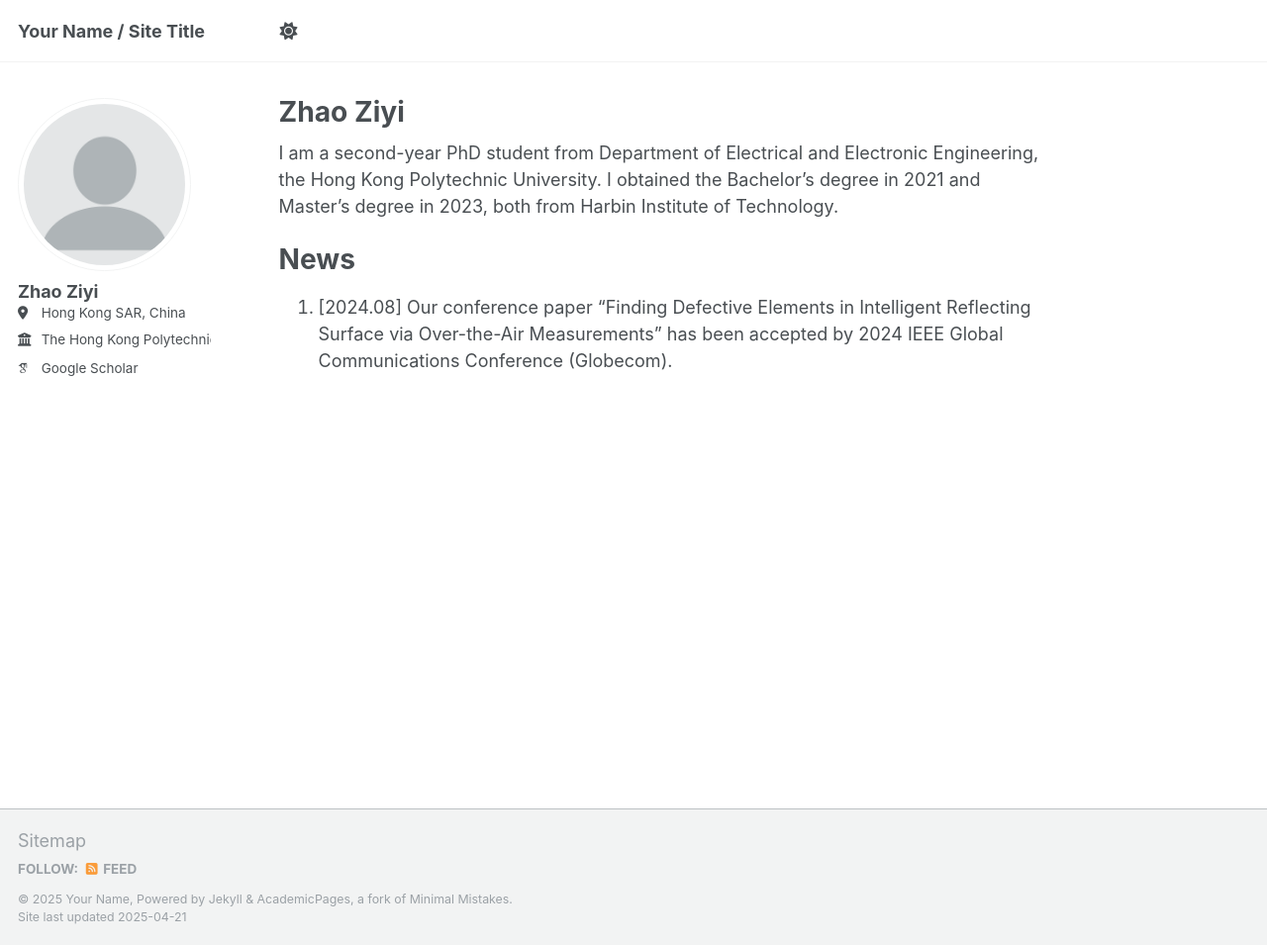
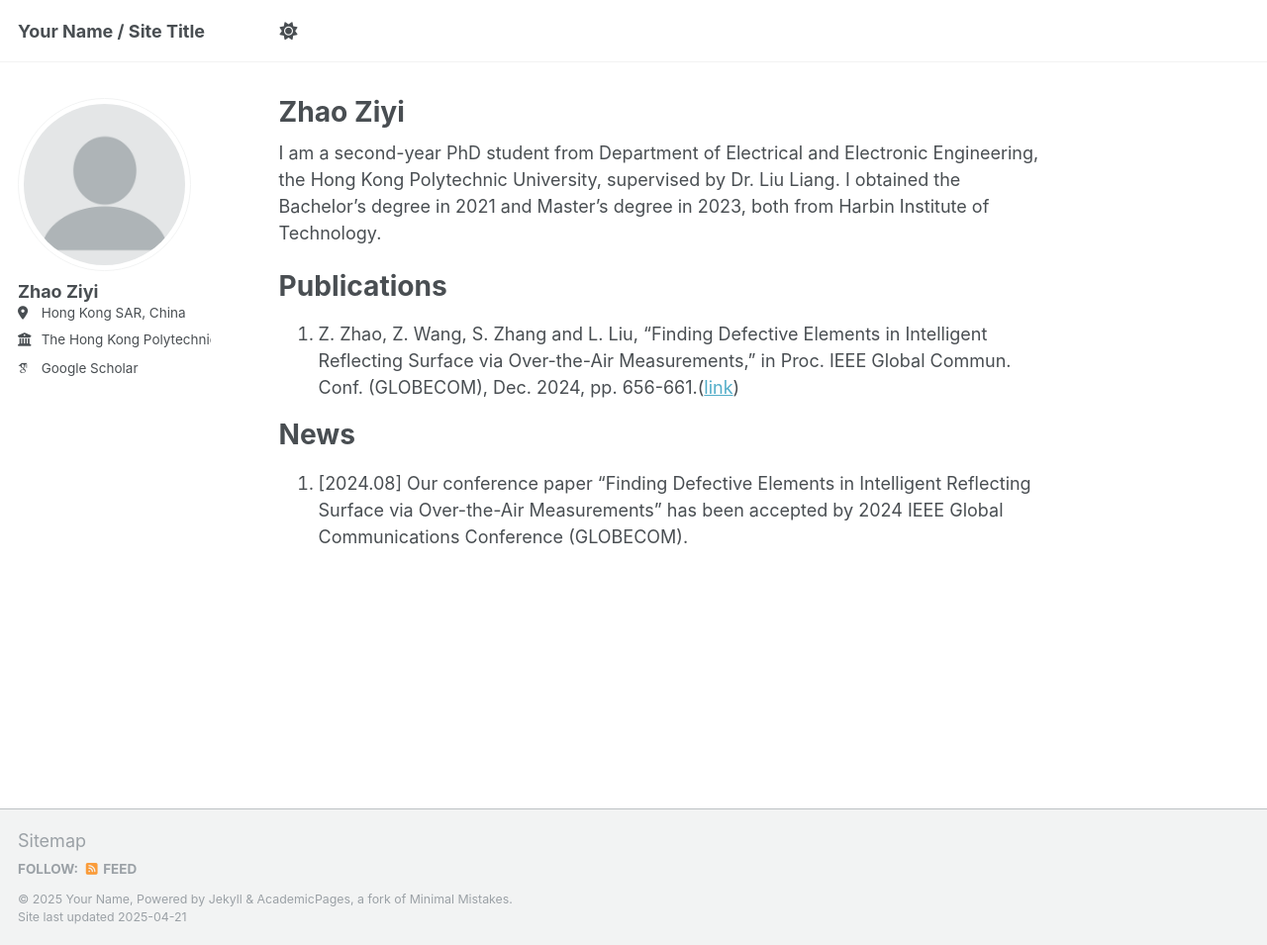
Before and after one commit to ZY1zhao/ZY1zhao.github.io, a Jekyll site: the page built from _pages/about.md, in a window 1280 px wide and 955 px high. Shown: the whole window at 99% size. Built offline with Jekyll 4.4.1, drawn with Linux system fonts in a browser that asks for light colours; some web fonts are replaced.

Commit message:
Update about.md

```diff
--- a/_pages/about.md
+++ b/_pages/about.md
@@ -7,8 +7,12 @@ redirect_from:
   - /about.html
 ---
 
-I am a second-year PhD student from Department of Electrical and Electronic Engineering, the Hong Kong Polytechnic University. I obtained the Bachelor's degree in 2021 and Master's degree in 2023, both from Harbin Institute of Technology.
+I am a second-year PhD student from Department of Electrical and Electronic Engineering, the Hong Kong Polytechnic University, supervised by Dr. Liu Liang. I obtained the Bachelor's degree in 2021 and Master's degree in 2023, both from Harbin Institute of Technology.
+
+Publications
+=====
+1. Z. Zhao, Z. Wang, S. Zhang and L. Liu, "Finding Defective Elements in Intelligent Reflecting Surface via Over-the-Air Measurements," in Proc. IEEE Global Commun. Conf. (GLOBECOM), Dec. 2024, pp. 656-661.([link](https://ieeexplore.ieee.org/document/10901577))
 
 News
 ======
-1. [2024.08] Our conference paper "Finding Defective Elements in Intelligent Reflecting Surface via Over-the-Air Measurements" has been accepted by 2024 IEEE Global Communications Conference (Globecom).
+1. [2024.08] Our conference paper "Finding Defective Elements in Intelligent Reflecting Surface via Over-the-Air Measurements" has been accepted by 2024 IEEE Global Communications Conference (GLOBECOM).
```
